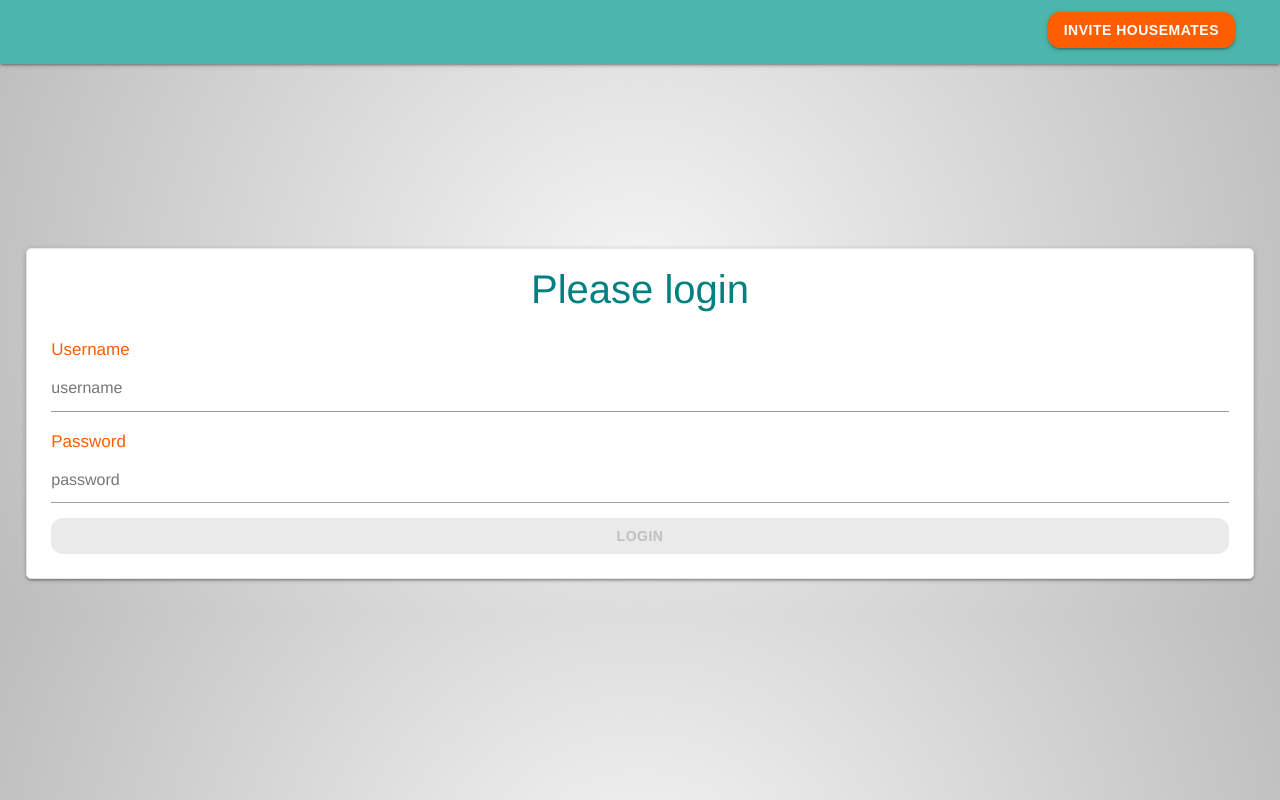
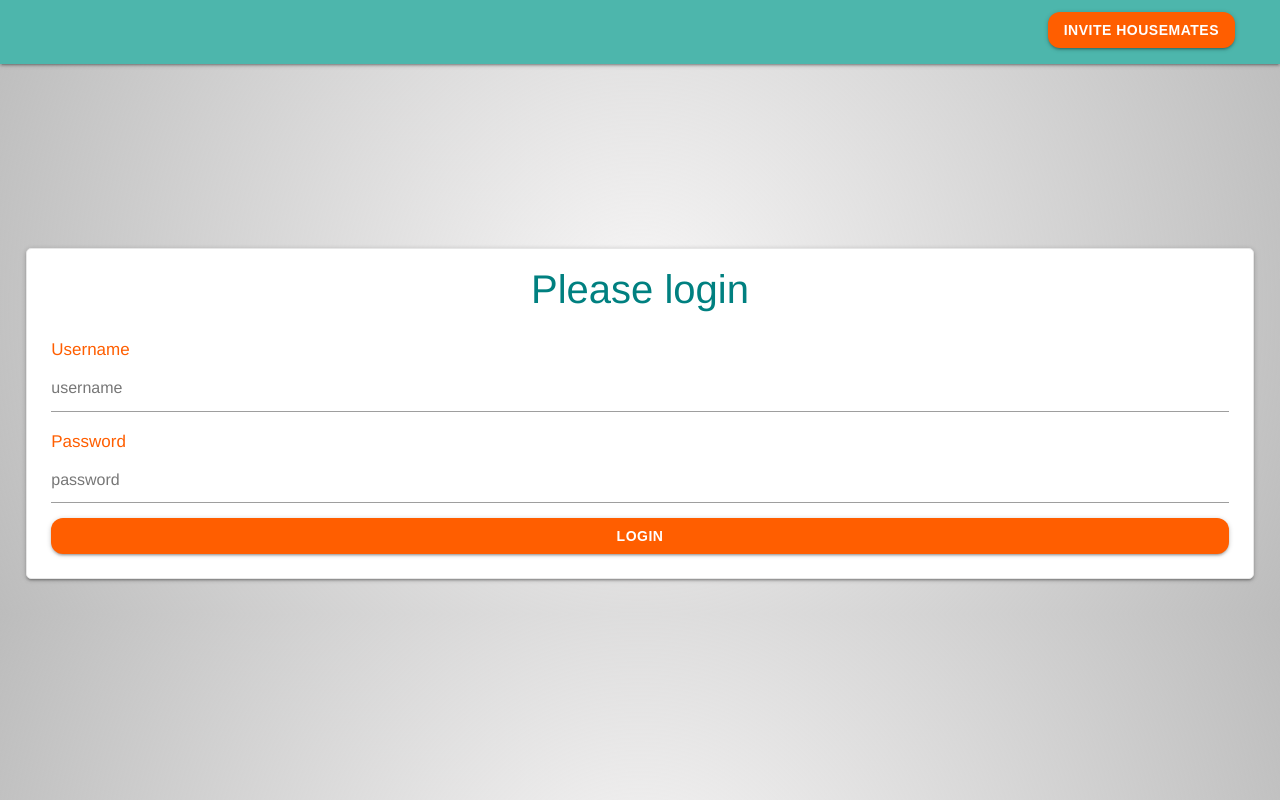
Before and after one commit to kfroerer/HouseWork, a React (Create React App) app in the folder client/: page /login in a window 1280 px wide. Built offline with nearby package versions, Linux system fonts and the light colour scheme; a web font is replaced by a local one.

Commit message:
fixed bcrypt module issue

```diff
--- a/client/src/pages/Login.js
+++ b/client/src/pages/Login.js
@@ -79,7 +79,7 @@ export default class Login extends Component {
                   <Button
                     block
                     bsSize="large"
-                    disabled={!this.validateForm()}
+                    // disabled={!this.validateForm()}
                     type="submit"
                   >
                     Login
--- a/package.json
+++ b/package.json
@@ -37,7 +37,7 @@
     "passport": "^0.4.0",
     "passport-jwt": "^4.0.0",
     "passport-local": "^1.0.0",
-    "sequelize": "^5.1.0",
+    "sequelize": "^5.3.0",
     "sequelize-cli": "^5.4.0"
   }
 }
```
Also changed, not shown: 1 other file (tests, documents, lock files or other folders).
